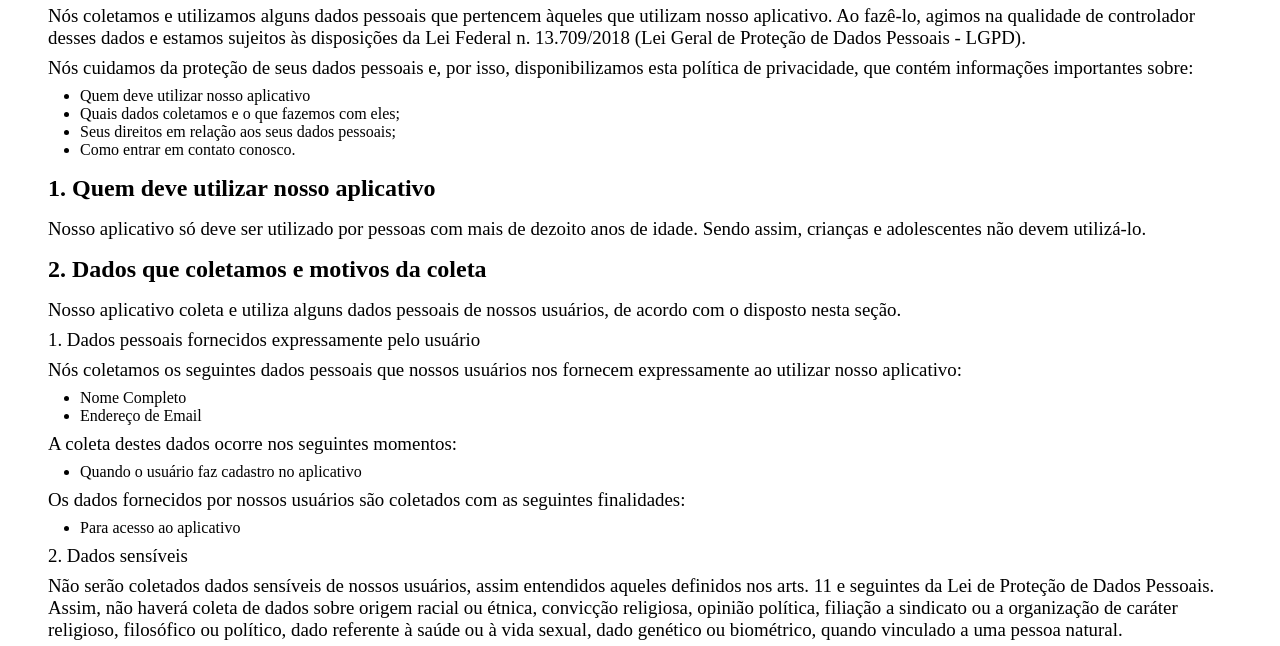
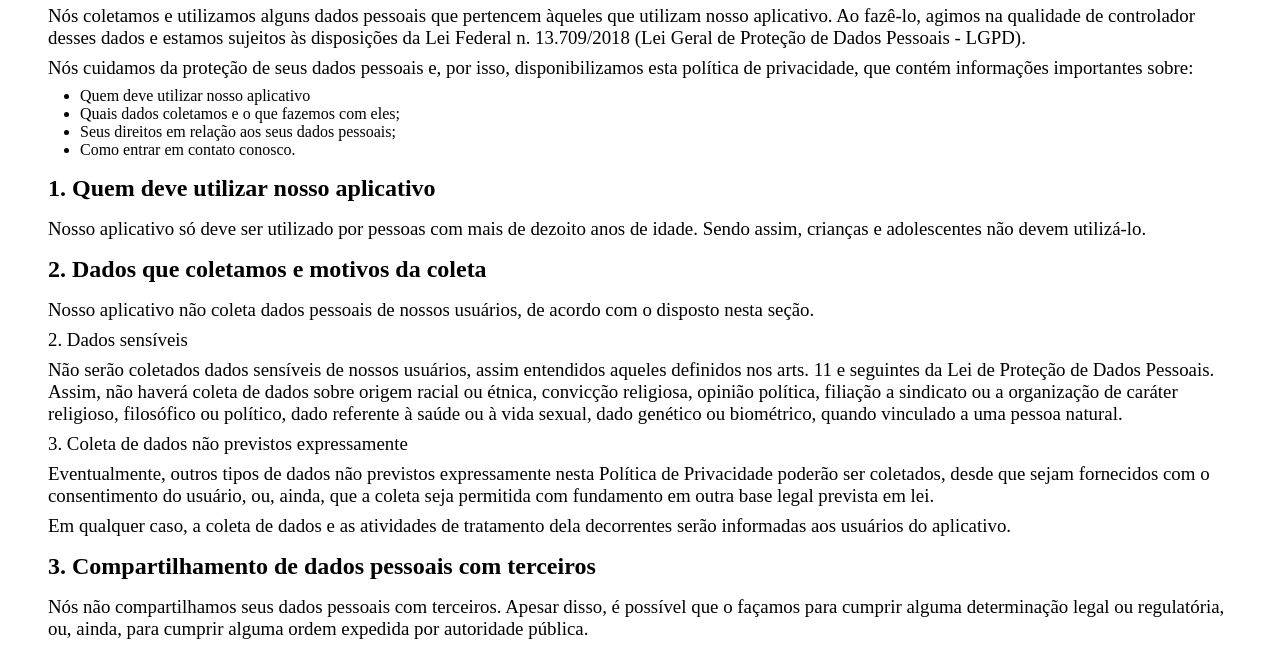
Before and after one commit to matheusesramos/r4mi-politica-privacidade, a plain HTML site: page index.html in a window 1280 px wide. Shown: the part 126-772 px from the top of the page. Drawn offline with Linux system fonts and the light colour scheme.

Commit message:
Update index.html

```diff
--- a/index.html
+++ b/index.html
@@ -24,22 +24,7 @@
 		<p>Nosso aplicativo só deve ser utilizado por pessoas com mais de dezoito anos de idade. Sendo assim, crianças e adolescentes não devem utilizá-lo.</p>
 
 		<h2>2. Dados que coletamos e motivos da coleta</h2>
-		<p>Nosso aplicativo coleta e utiliza alguns dados pessoais de nossos usuários, de acordo com o disposto nesta seção.</p>
-
-		<p class="italico">1. Dados pessoais fornecidos expressamente pelo usuário</p>
-		<p>Nós coletamos os seguintes dados pessoais que nossos usuários nos fornecem expressamente ao utilizar nosso aplicativo:</p>
-		<ul>
-			<li>Nome Completo</li>
-			<li>Endereço de Email</li>
-		</ul>
-		<p>A coleta destes dados ocorre nos seguintes momentos:</p>
-		<ul>
-			<li>Quando o usuário faz cadastro no aplicativo</li>
-		</ul>
-		<p>Os dados fornecidos por nossos usuários são coletados com as seguintes finalidades:</p>
-		<ul>
-			<li>Para acesso ao aplicativo</li>
-		</ul>
+		<p>Nosso aplicativo não coleta dados pessoais de nossos usuários, de acordo com o disposto nesta seção.</p>
 
 		<p class="italico">2. Dados sensíveis</p>
 		<p>Não serão coletados dados sensíveis de nossos usuários, assim entendidos aqueles definidos nos arts. 11 e seguintes da Lei de Proteção de Dados Pessoais. Assim, não haverá coleta de dados sobre origem racial ou étnica, convicção religiosa, opinião política, filiação a sindicato ou a organização de caráter religioso, filosófico ou político, dado referente à saúde ou à vida sexual, dado genético ou biométrico, quando vinculado a uma pessoa natural.</p>
@@ -51,7 +36,7 @@
 		<h2>3. Compartilhamento de dados pessoais com terceiros</h2>
 		<p>Nós não compartilhamos seus dados pessoais com terceiros. Apesar disso, é possível que o façamos para cumprir alguma determinação legal ou regulatória, ou, ainda, para cumprir alguma ordem expedida por autoridade pública.</p>
 
-		<h2>4. Por quanto tempo seus dados pessoais serão armazenados</h2>
+		<h2>4. Por quanto tempo seus dados de registros de acesso pessoais serão armazenados</h2>
 		<p>Os dados pessoais que coletamos serão armazenados e utilizados pelos seguintes períodos de tempo:</p>
 		<ul>
 			<li>5 anos</li>
```
